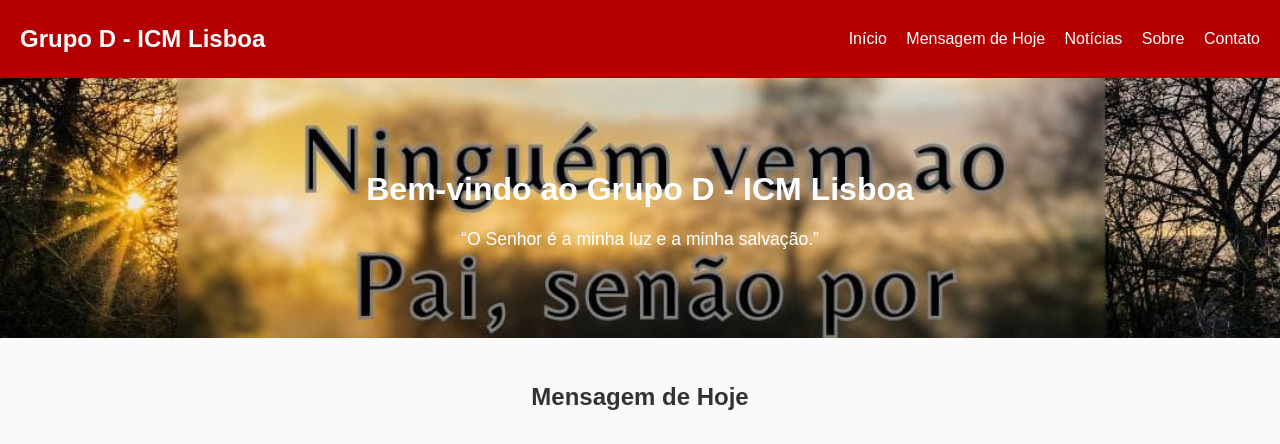
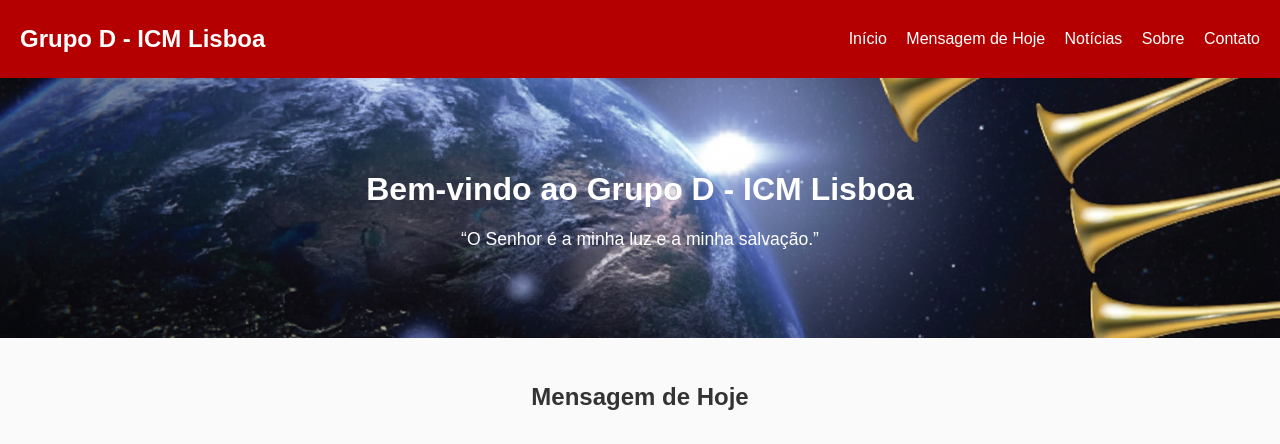
Before and after one commit to wluferreira/site-midia-diaria, a plain HTML site: page index.html in a window 1280 px wide. Shown: the top 444 px of the page. Drawn offline with Linux system fonts and the light colour scheme.

Commit message:
Update style.css

```diff
--- a/style.css
+++ b/style.css
@@ -43,7 +43,7 @@ nav a:hover {
 /* HERO */
 .hero {
     height: 260px;
-    background: url('imagens/dia1.jpeg') center/cover no-repeat;
+    background: url('imagens/capa.png') center/cover no-repeat;
     display: flex;
     justify-content: center;
     align-items: center;
```
